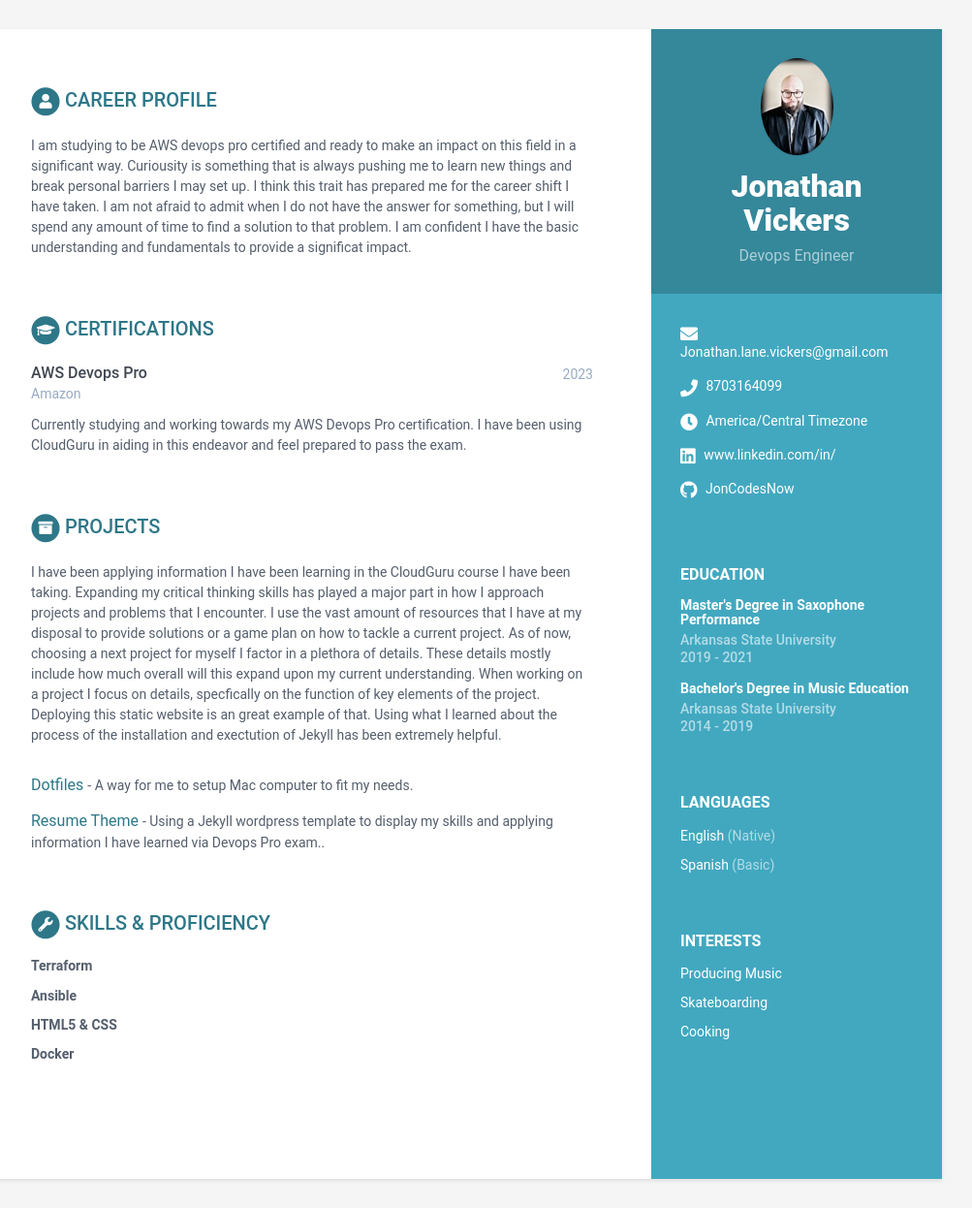
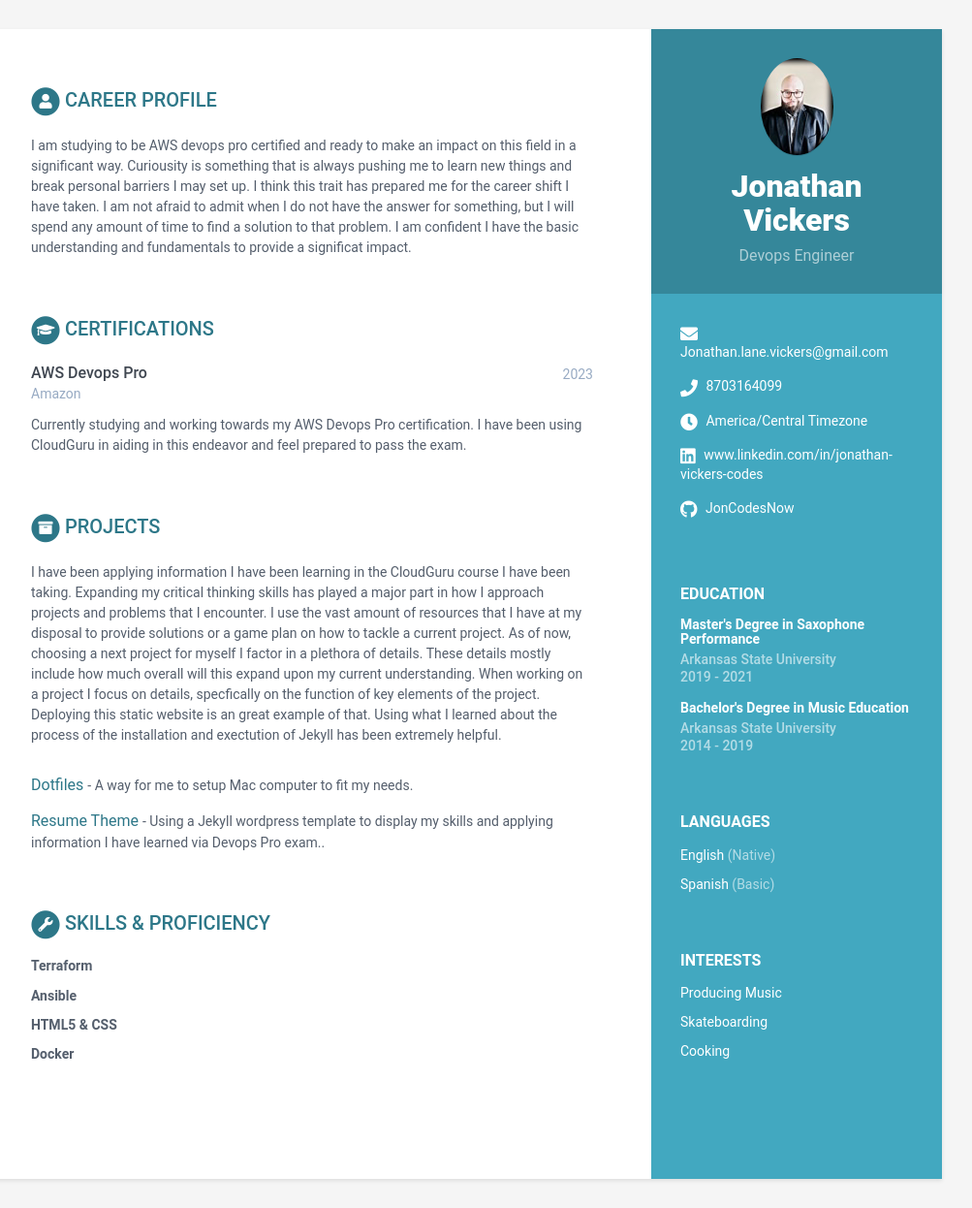
Before and after one commit to JonCodesNow/vickers.codes, a Jekyll site: the page built from online-cv/index.html, in a window 1280 px wide. Shown: the whole page at 97% size, without its empty margins (168-1171 px from the left). Built offline with Jekyll 4.4.1, drawn with Linux system fonts in a browser that asks for light colours.

```diff
--- a/online-cv/_data/data.yml
+++ b/online-cv/_data/data.yml
@@ -18,7 +18,7 @@ sidebar:
     timezone: America/Central Timezone
     citizenship:
     website:  #do not add http://
-    linkedin: www.linkedin.com/in/
+    linkedin: www.linkedin.com/in/jonathan-vickers-codes
     xing:
     github: JonCodesNow
     telegram: # add your nickname without '@' sign
```
